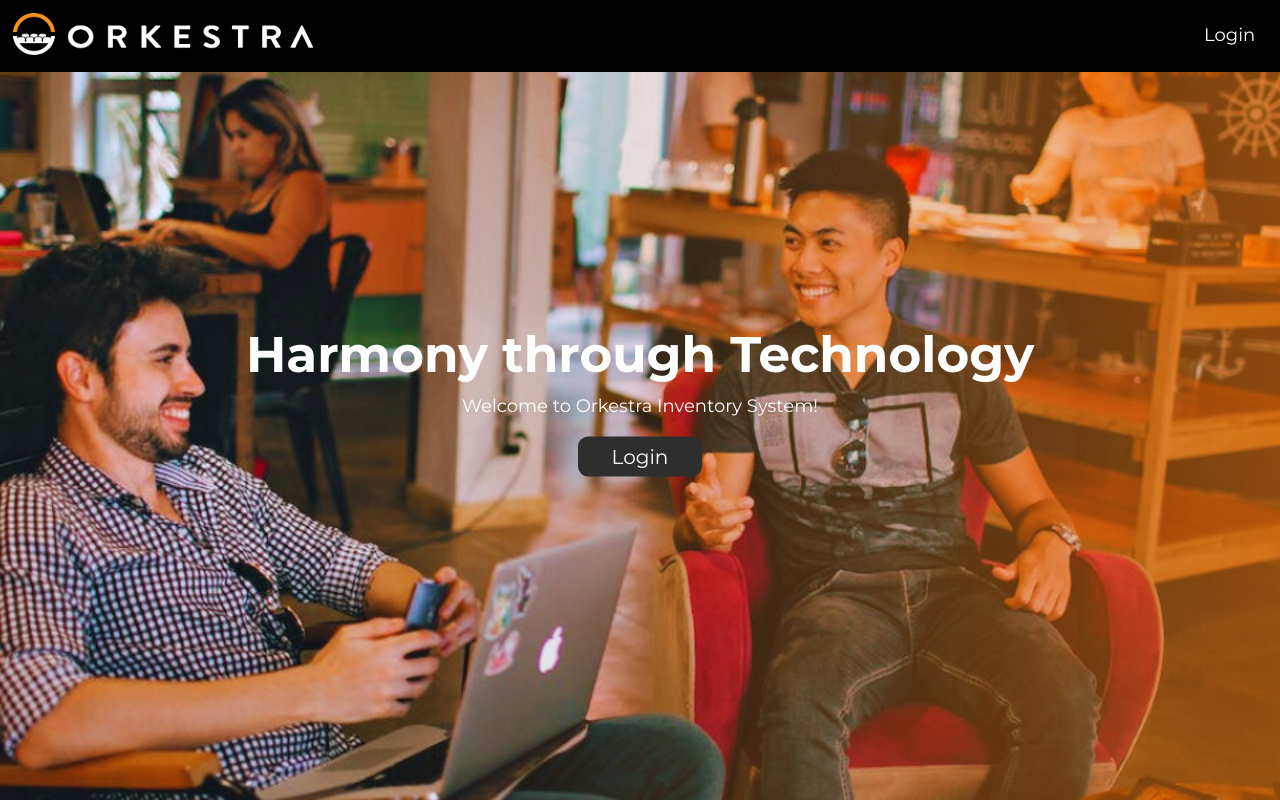
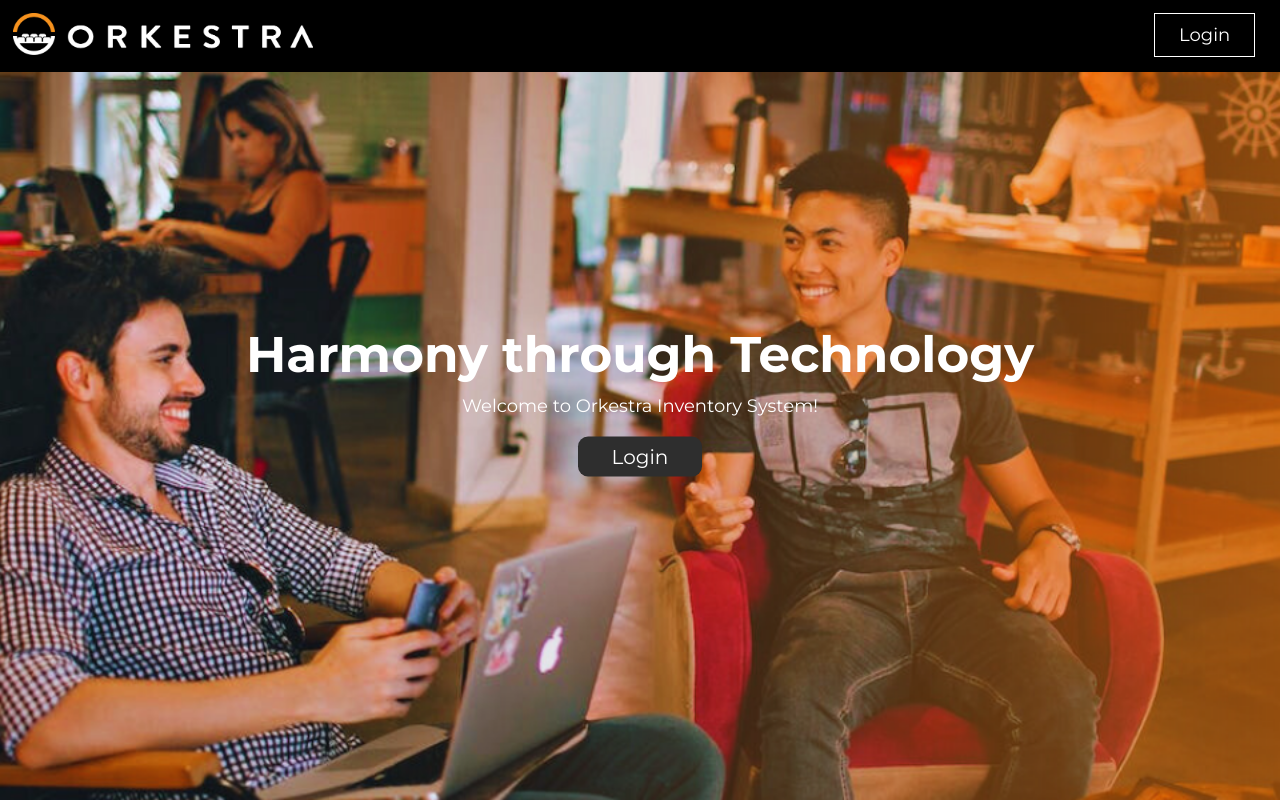
Before and after one commit to xvinsue/orkestrapc, a Flask app: page / in a window 1280 px wide. Run offline with Flask 3, Linux system fonts and the light colour scheme.

Commit message:
fixed background image

```diff
--- a/static/css/styles.css
+++ b/static/css/styles.css
@@ -1,20 +1,18 @@
-
-
 *{
     margin: 0;
     padding: 0;
     font-family: "Montserrat", sans-serif;
+    box-sizing: border-box;
 }
-
-.header{
-    min-height: 100vh;
-    width: 100%;
+body{
     background-image: url(assets/home.png);
     background-position: center;
     background-size: cover;
     position: relative;
+    min-height: 100vh;
+    width: 100%;
 }
-
+/* NAVBAR INDEX */
 nav{
     display: flex;
     padding: 1%;
@@ -39,6 +37,8 @@ nav img{
     color: #fff;
     text-decoration: none;
     font-size: 18px;
+    border: 1px solid white;
+    padding: 10px 24px;
 }
 .nav-links ul li::after{
     content: '';
@@ -52,7 +52,7 @@ nav img{
 .nav-links ul li:hover:after{
     width: 100%;
 }
-
+/* HERO INDEX */
 .text-box{
     width: 90%;
     color: #fff;
@@ -91,3 +91,5 @@ nav img{
     color: #fff;
     letter-spacing: 0.5em;
 }
+
+/* LOGIN.HTML */
--- a/templates/index.html
+++ b/templates/index.html
@@ -16,12 +16,12 @@
 </head>
 
 <body>
-    <section class="header">
+    <section>
         <nav>
             <a href="{{ url_for('home') }}"><img src="static\css\assets\orkestra-main-logo.png" alt=""></a>
             <div class="nav-links">
                 <ul>
-                <li><a href="#">Login</a></li>
+                    <li><a href="{{ url_for('index') }}">Login</a></li>
                 </ul>
             </div>
         </nav>
@@ -31,7 +31,4 @@
             <a href="{{ url_for('index') }}" class="hero-btn">Login</a>
         </div>
     </section>
-
-
-
 </body>
```
Also changed, not shown: templates/login.html (+3 -7 lines). Lines whose indentation alone changed are shown as unchanged.
